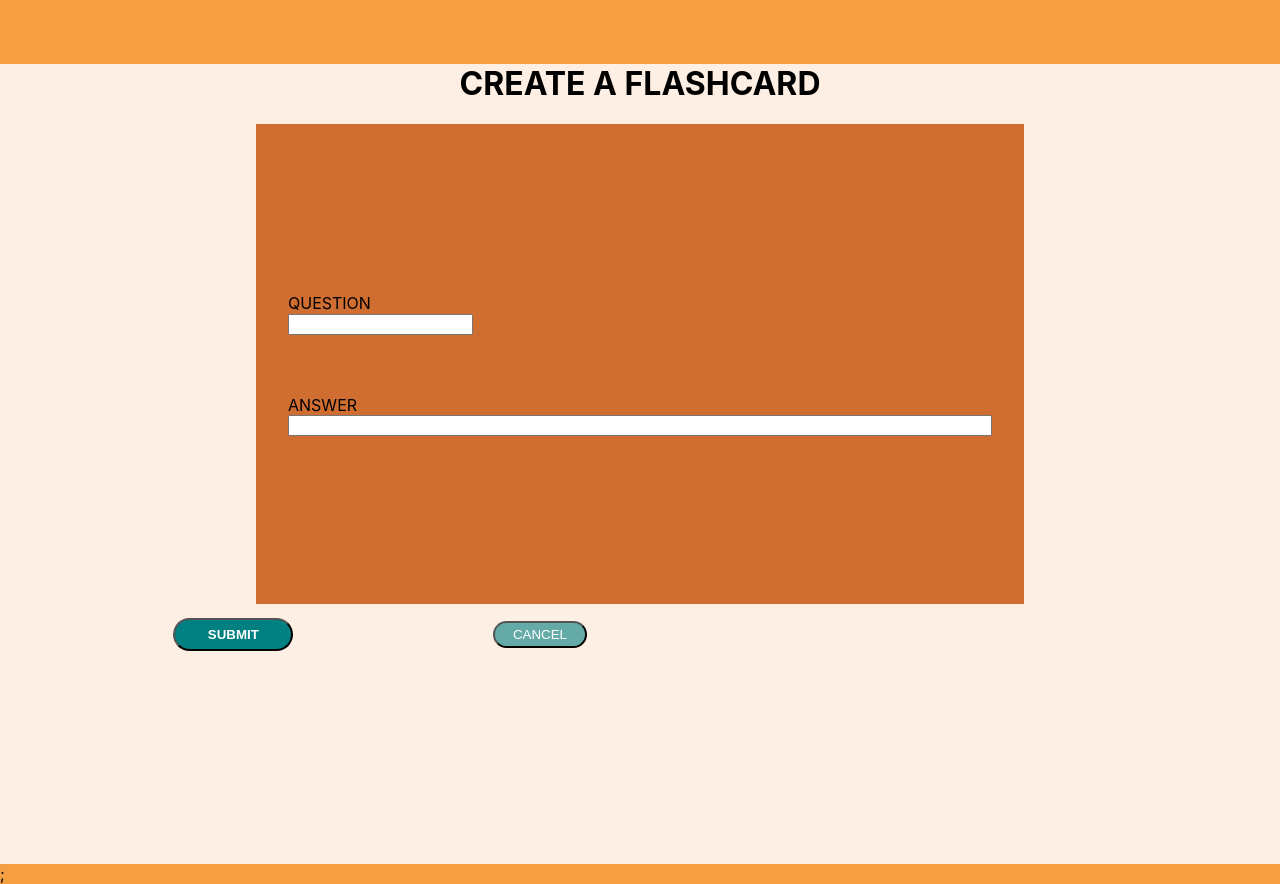
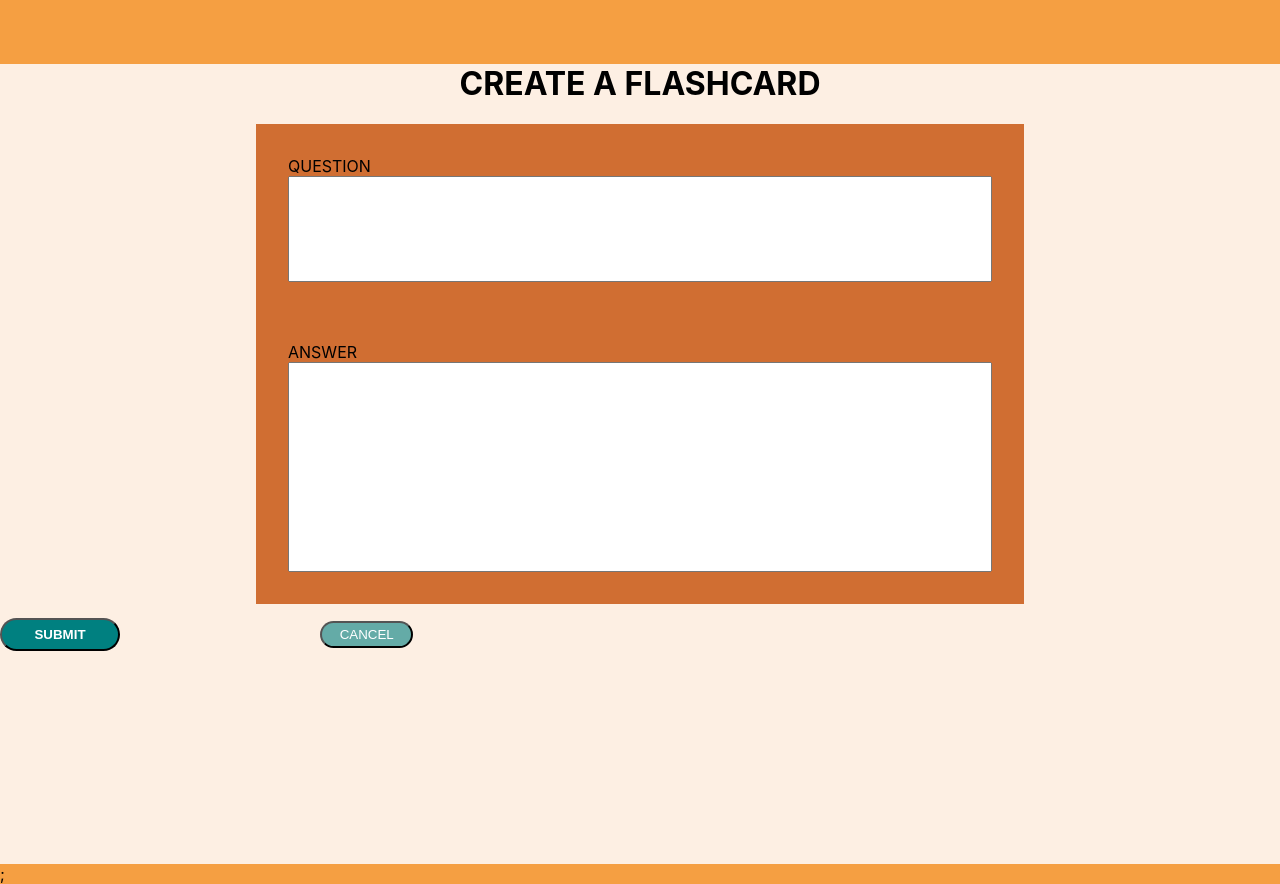
Before and after one commit to SchoolOfCode/bc14_w7_project-frontend-breaky-coders, a React (Create React App) app in the folder my-app/: page / in a window 1280 px wide. Both pictures are taken after a click on the button "Add A Flashcard". Built offline with nearby package versions, Linux system fonts and the light colour scheme.

Commit message:
css updates

```diff
--- a/my-app/src/components/AddAFlashcard/AddAFlashcard.css
+++ b/my-app/src/components/AddAFlashcard/AddAFlashcard.css
@@ -28,8 +28,13 @@ h1{
 }
 
 .firstWhiteBox{
+    height: 10em;
 
 
+}
+
+.secondWhiteBox{
+    height: 20em;
 
 }
 
@@ -38,8 +43,9 @@ h1{
     height: 2.5em;
     margin-top: 1em;
     margin-right: 15em;
-    margin-left: 13em;
+    margin-left: auto;
     align-items: baseline;
+    justify-content: center;
     background-color: teal;
     border-radius: 20px;
     color: #fff;
--- a/my-app/src/components/AddAFlashcard/index.js
+++ b/my-app/src/components/AddAFlashcard/index.js
@@ -43,15 +43,14 @@ function AddAFlashcard() {
   <div className = 'flashcard-div'>
     <label htmlFor="question">QUESTION</label>
     {/* HELP */}
-      <div className="firstWhiteBox">
-    <input type="text" name="question" onChange={handleChangeQuestion} />
-      </div>
+
+    <input className="firstWhiteBox" type="text" name="question" onChange={handleChangeQuestion} />
     <br></br>
     <br></br>
     <br></br>
     <label htmlFor="answer">ANSWER</label>
-    <input type="text" name="answer" onChange={handleChangeAnswer}/>
-  </div>
+    <input className="secondWhiteBox" type="text" name="answer" onChange={handleChangeAnswer}/>
+    </div>
     <button className="submit" onClick={addCard}>SUBMIT</button>
     <button className="cancel">CANCEL</button>
   </main>
```
